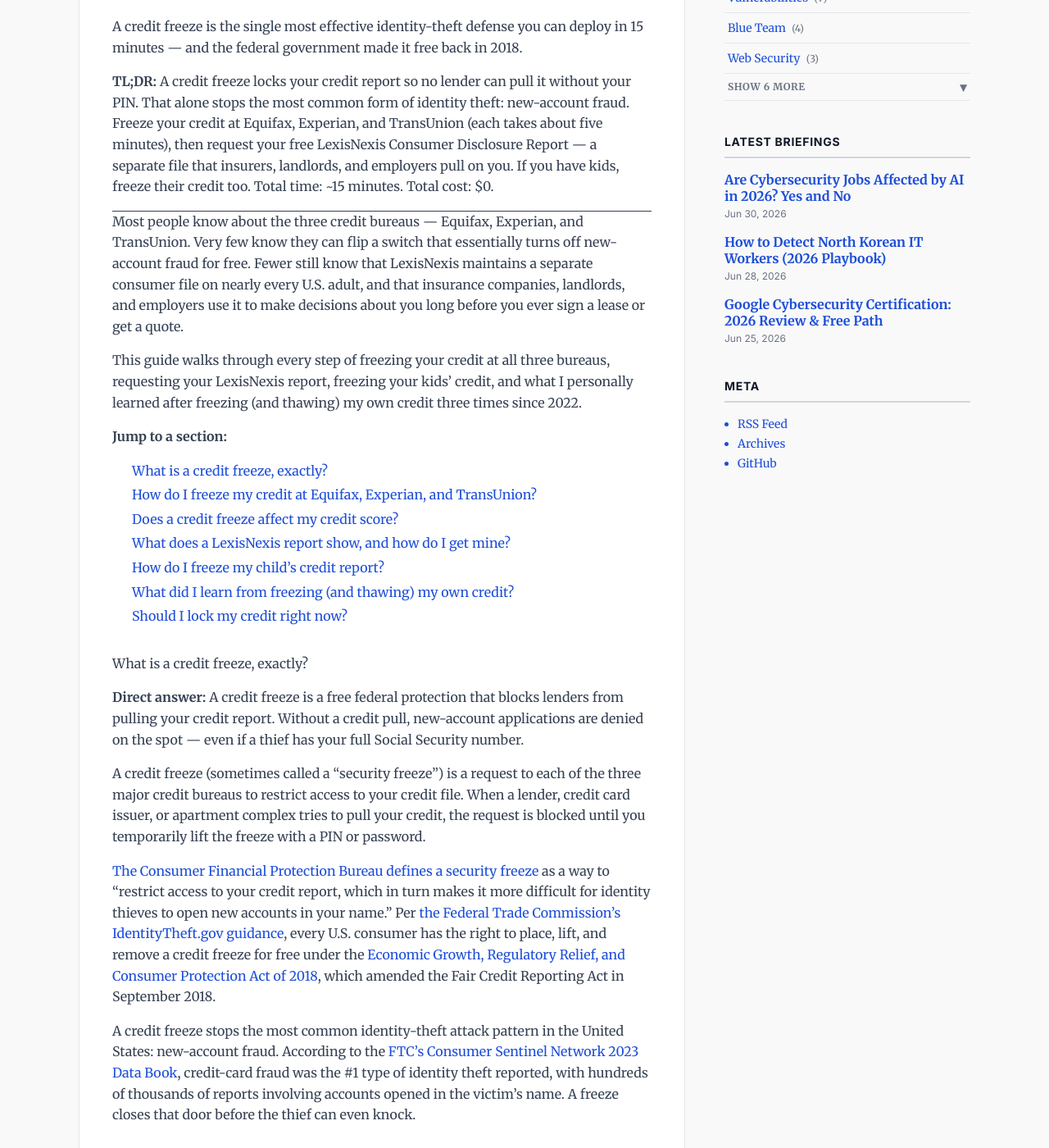
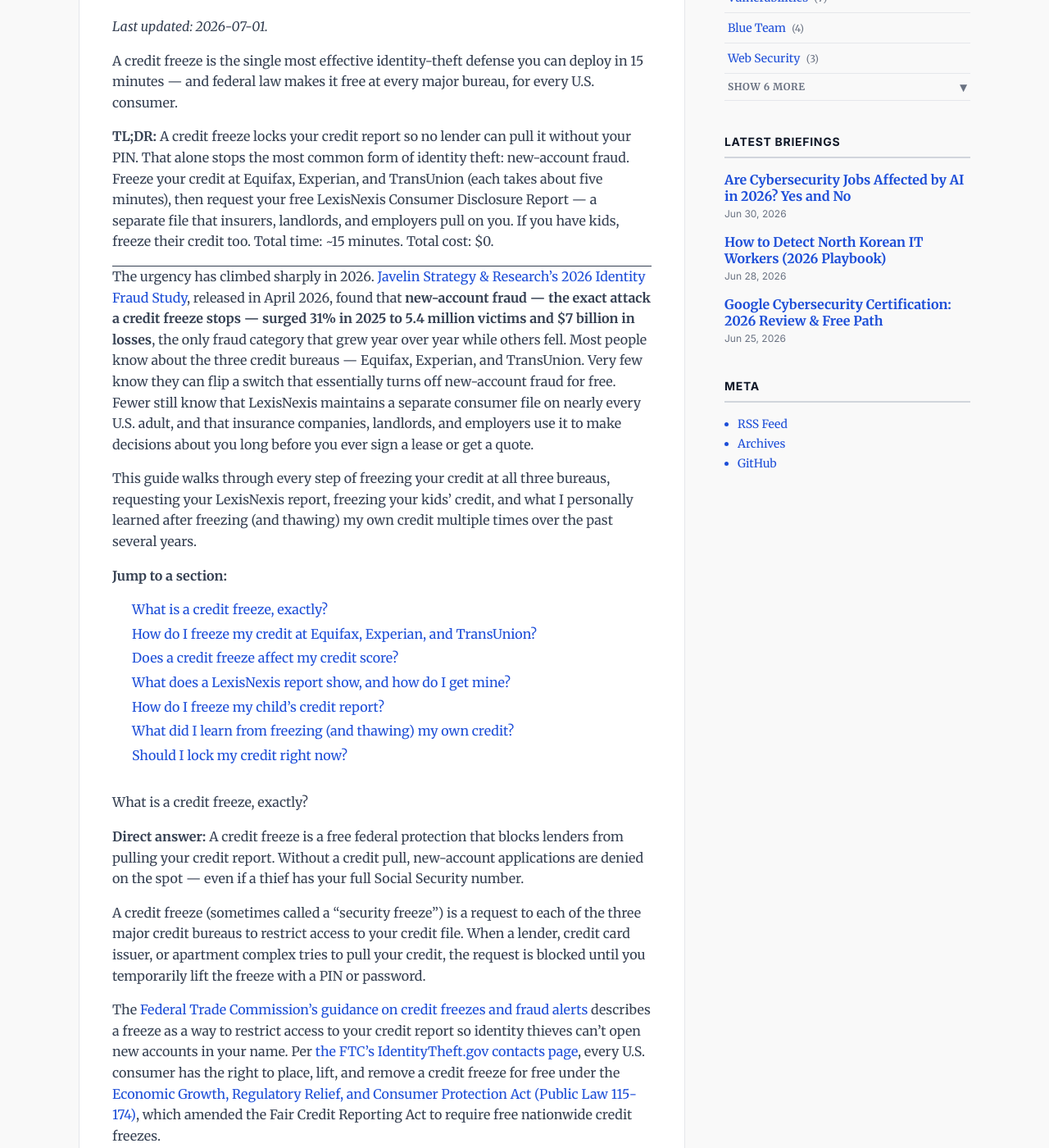
Before and after one commit to mda1125/bytesizedsecurity, a Jekyll site: the page built from _posts/2026-02-26-lexisnexis-credit-freezes-your-guide-to-identity-protection.md, in a window 1280 px wide and 1400 px high, scrolled down 898 px. Shown: the whole window at 82% size. Built offline with Jekyll 4.4.1, drawn with Linux system fonts in a browser that asks for light colours; comment, search, counter and statistics services are not loaded; some of the changed text lies outside the part shown.

Commit message:
chore(post): 2026-07-01 freshness refresh — replace 2 broken CFPB/Congress.gov links, add Javelin 2026 NAF stat, drop stale year refs

```diff
--- a/_posts/2026-02-26-lexisnexis-credit-freezes-your-guide-to-identity-protection.md
+++ b/_posts/2026-02-26-lexisnexis-credit-freezes-your-guide-to-identity-protection.md
@@ -21,18 +21,20 @@
     answer: "No. A credit freeze does not affect your credit score and does not prevent you from using your existing credit cards or accounts. It only blocks new credit inquiries. Freezing your credit is completely free, mandated by federal law since 2018."
   - question: "Should I freeze my children's credit?"
     answer: "Yes. Children are attractive targets for identity thieves because they have clean Social Security numbers and nobody monitors their credit. Fraud often goes undetected until they turn 18 and apply for their first credit card or student loan. Each credit bureau has a free process for freezing a minor's credit."
-last_modified_at: 2026-06-27
+last_modified_at: 2026-07-01
 ---
 
-A credit freeze is the single most effective identity-theft defense you can deploy in 15 minutes — and the federal government made it free back in 2018.
+_Last updated: 2026-07-01._
+
+A credit freeze is the single most effective identity-theft defense you can deploy in 15 minutes — and federal law makes it free at every major bureau, for every U.S. consumer.
 
 **TL;DR:** A credit freeze locks your credit report so no lender can pull it without your PIN. That alone stops the most common form of identity theft: new-account fraud. Freeze your credit at Equifax, Experian, and TransUnion (each takes about five minutes), then request your free LexisNexis Consumer Disclosure Report — a separate file that insurers, landlords, and employers pull on you. If you have kids, freeze their credit too. Total time: ~15 minutes. Total cost: $0.
 
 ---
 
-Most people know about the three credit bureaus — Equifax, Experian, and TransUnion. Very few know they can flip a switch that essentially turns off new-account fraud for free. Fewer still know that LexisNexis maintains a separate consumer file on nearly every U.S. adult, and that insurance companies, landlords, and employers use it to make decisions about you long before you ever sign a lease or get a quote.
+The urgency has climbed sharply in 2026. [Javelin Strategy & Research's 2026 Identity Fraud Study](https://javelinstrategy.com/whitepapers/2026-identity-fraud-study-illusion-progress), released in April 2026, found that **new-account fraud — the exact attack a credit freeze stops — surged 31% in 2025 to 5.4 million victims and $7 billion in losses**, the only fraud category that grew year over year while others fell. Most people know about the three credit bureaus — Equifax, Experian, and TransUnion. Very few know they can flip a switch that essentially turns off new-account fraud for free. Fewer still know that LexisNexis maintains a separate consumer file on nearly every U.S. adult, and that insurance companies, landlords, and employers use it to make decisions about you long before you ever sign a lease or get a quote.
 
-This guide walks through every step of freezing your credit at all three bureaus, requesting your LexisNexis report, freezing your kids' credit, and what I personally learned after freezing (and thawing) my own credit three times since 2022.
+This guide walks through every step of freezing your credit at all three bureaus, requesting your LexisNexis report, freezing your kids' credit, and what I personally learned after freezing (and thawing) my own credit multiple times over the past several years.
 
 **Jump to a section:**
 
@@ -50,9 +52,9 @@
 
 A credit freeze (sometimes called a "security freeze") is a request to each of the three major credit bureaus to restrict access to your credit file. When a lender, credit card issuer, or apartment complex tries to pull your credit, the request is blocked until you temporarily lift the freeze with a PIN or password.
 
-[The Consumer Financial Protection Bureau defines a security freeze](https://www.consumerfinance.gov/ask-cfpb/what-is-a-security-freeze-en-1353/) as a way to "restrict access to your credit report, which in turn makes it more difficult for identity thieves to open new accounts in your name." Per [the Federal Trade Commission's IdentityTheft.gov guidance](https://www.identitytheft.gov/CreditBureauContacts), every U.S. consumer has the right to place, lift, and remove a credit freeze for free under the [Economic Growth, Regulatory Relief, and Consumer Protection Act of 2018](https://www.congress.gov/bill/115th-congress/senate-bill/2155), which amended the Fair Credit Reporting Act in September 2018.
+The [Federal Trade Commission's guidance on credit freezes and fraud alerts](https://consumer.ftc.gov/articles/what-know-about-credit-freezes-and-fraud-alerts) describes a freeze as a way to restrict access to your credit report so identity thieves can't open new accounts in your name. Per [the FTC's IdentityTheft.gov contacts page](https://www.identitytheft.gov/CreditBureauContacts), every U.S. consumer has the right to place, lift, and remove a credit freeze for free under the [Economic Growth, Regulatory Relief, and Consumer Protection Act (Public Law 115-174)](https://www.congress.gov/115/plaws/publ174/PLAW-115publ174.pdf), which amended the Fair Credit Reporting Act to require free nationwide credit freezes.
 
-A credit freeze stops the most common identity-theft attack pattern in the United States: new-account fraud. According to the [FTC's Consumer Sentinel Network 2023 Data Book](https://www.ftc.gov/system/files/ftc_gov/pdf/CSN-Annual-Data-Book-2023.pdf), credit-card fraud was the #1 type of identity theft reported, with hundreds of thousands of reports involving accounts opened in the victim's name. A freeze closes that door before the thief can even knock.
+A credit freeze stops the most common identity-theft attack pattern in the United States: new-account fraud. According to the [FTC's 2024 Consumer Sentinel Network Data Book](https://www.ftc.gov/reports/consumer-sentinel-network-data-book-2024), credit-card fraud was again the #1 type of identity theft reported — 449,032 complaints in 2024, up 7.8% year over year, and nearly 9 in 10 of those involved someone using a victim's stolen information to open a brand-new credit card. A freeze closes that door before the thief can even knock.
 
 ## How do I freeze my credit at Equifax, Experian, and TransUnion? {#freeze-three-bureaus}
 
@@ -134,14 +136,14 @@
 
 Children are the highest-value targets for identity thieves. Their Social Security numbers are clean, they have no existing accounts that would raise a flag, and nobody pulls their credit until they turn 18. By the time a college freshman applies for a student loan and discovers $40,000 in fraudulent debt, the trail can be almost a decade cold.
 
-[Equifax](https://www.equifax.com/personal/credit-report-services/free-child-credit-freeze/), [Experian](https://www.experian.com/freeze/center.html), and [TransUnion](https://www.transunion.com/credit-freeze-for-children) each have a parent-or-guardian credit freeze process for minors. The bureaus typically require:
+[Equifax](https://www.equifax.com/personal/education/credit/report/articles/-/learn/how-to-freeze-your-childs-credit/), [Experian](https://www.experian.com/freeze/center.html), and [TransUnion](https://www.transunion.com/credit-freeze-for-children) each have a parent-or-guardian credit freeze process for minors. The bureaus typically require:
 
 - A copy of the child's birth certificate
 - A copy of the child's Social Security card
 - A copy of your government-issued ID
 - A copy of a document proving guardianship if you're not the parent listed on the birth certificate
 
-The bureaus process the minor freeze within a few business days. When the child turns 18, they can lift the freeze themselves using the credentials you set up — or you can hand off the PINs and credentials as part of "the adulting starter pack." The [FTC's child identity theft guidance](https://consumer.ftc.gov/articles/child-identity-theft) is the best official resource on this topic and is worth bookmarking.
+The bureaus process the minor freeze within a few business days. When the child turns 18, they can lift the freeze themselves using the credentials you set up — or you can hand off the PINs and credentials as part of "the adulting starter pack." The [FTC's guide to protecting your child from identity theft](https://consumer.ftc.gov/articles/how-protect-your-child-identity-theft) is the best official resource on this topic and is worth bookmarking.
 
 ## What did I learn from freezing (and thawing) my own credit? {#what-i-learned}
 
```
